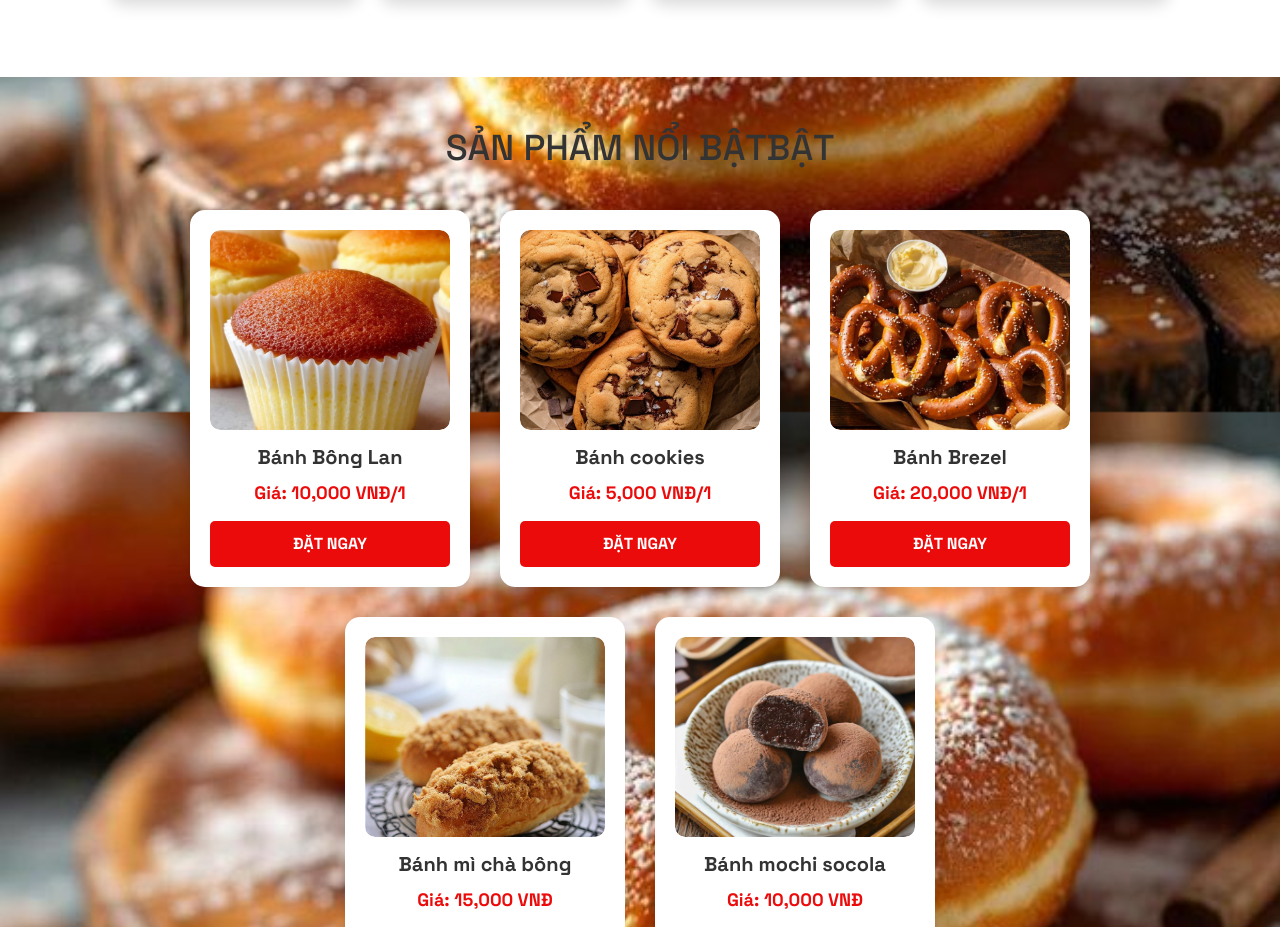
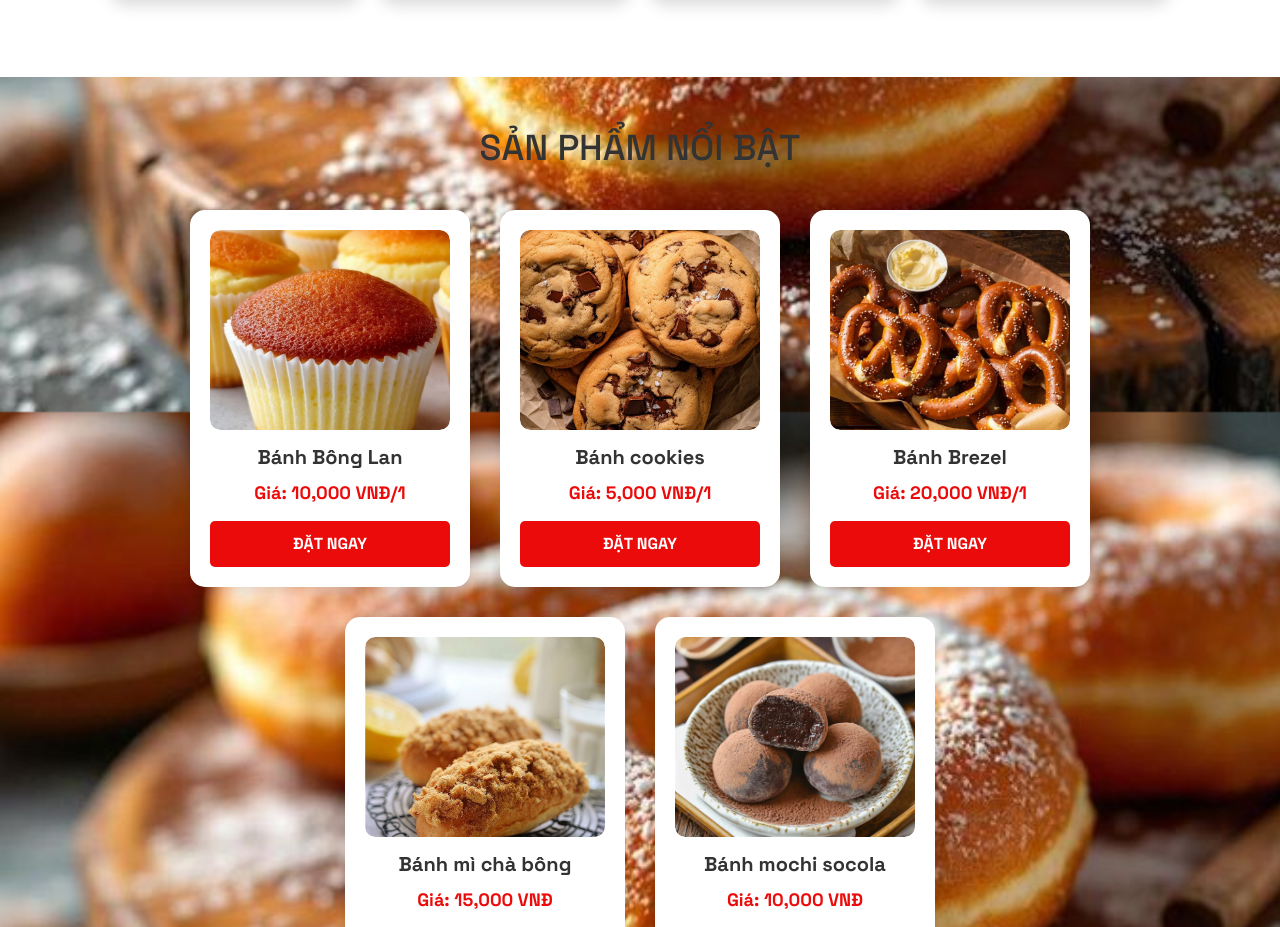
Before and after one commit to qhung22/BearBear-Cake-, a plain HTML site: page index.html in a window 1280 px wide. Shown: the part 1188-2115 px from the top of the page. Drawn offline with nearby package versions, Linux system fonts and the light colour scheme; files whose address does not match are found by name.

Commit message:
Update index.html

```diff
--- a/index.html
+++ b/index.html
@@ -100,7 +100,7 @@
     </section>
 
     <section class="product-section" id="product-list">
-        <h2>SẢN PHẨM NỔI BẬTBẬT</h2>
+        <h2>SẢN PHẨM NỔI BẬT</h2>
 
         <div class="product-list">
             <div class="product" id="item-bonglan">
```
